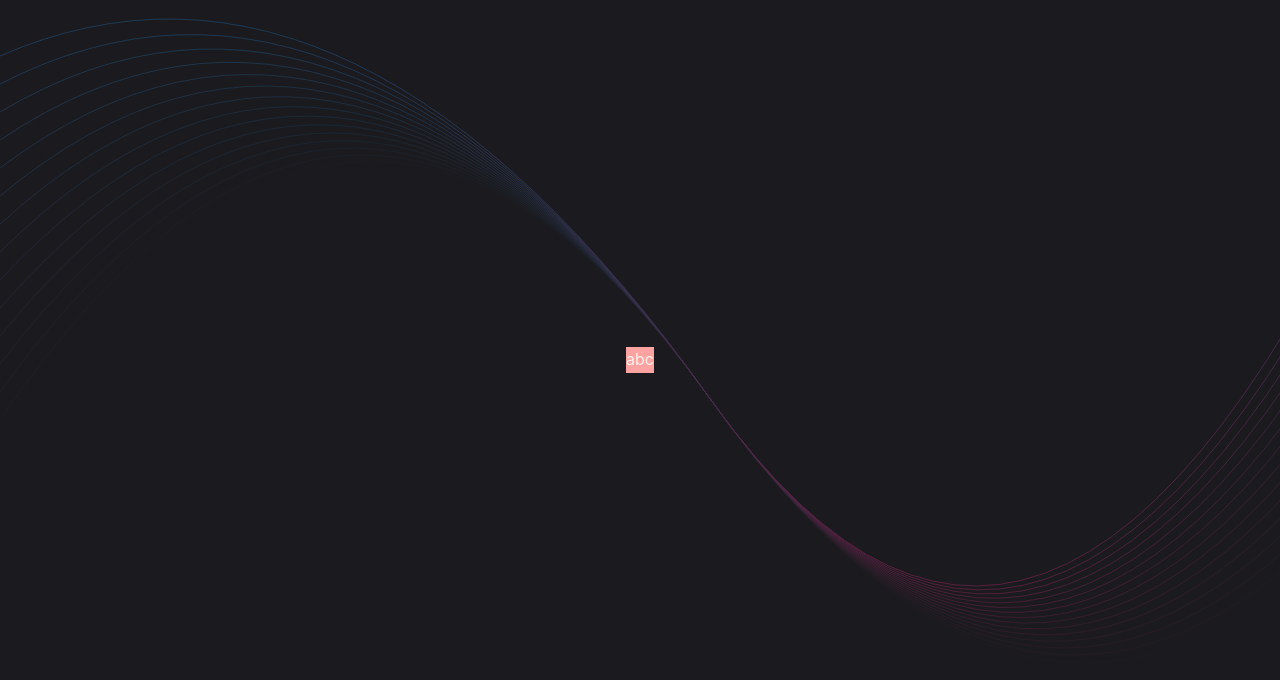
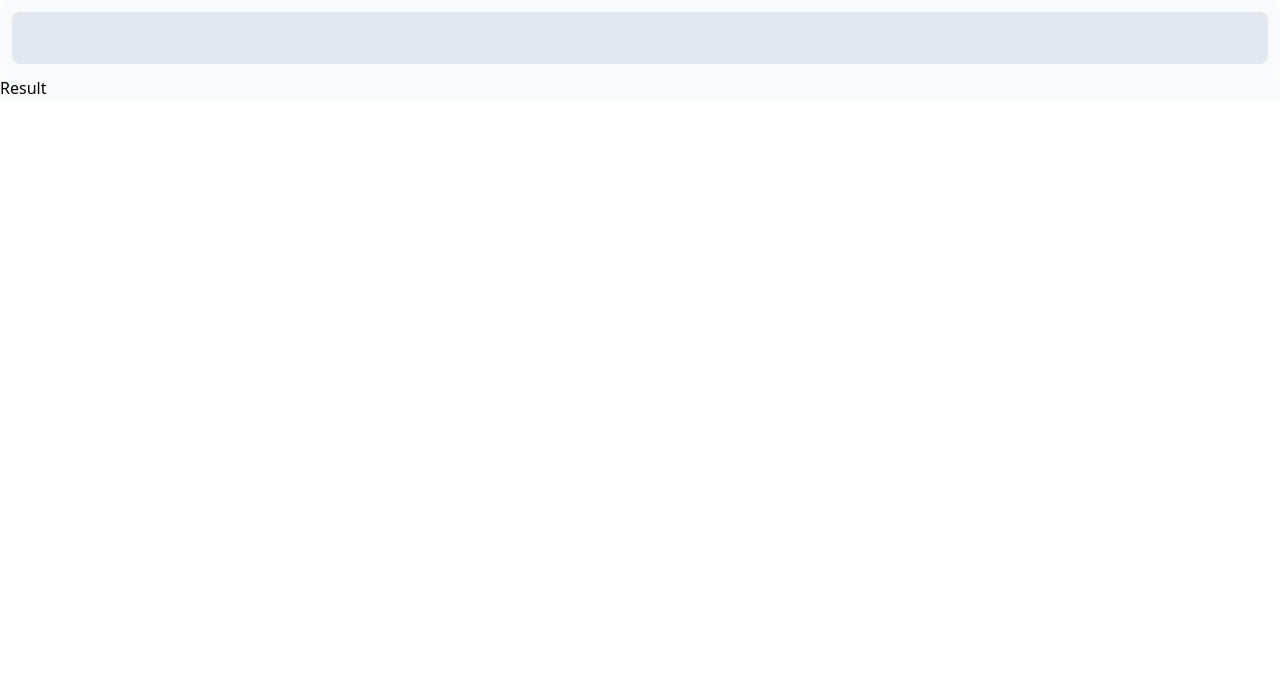
Before and after one commit to CalmXL/snip, a React (Vite) app: page / in a window 1280 px wide. Shown: the top 680 px of the page. Built offline with nearby package versions, Linux system fonts and the light colour scheme.

Commit message:
feat: Search 组件样式编写

```diff
--- a/eslint.config.mjs
+++ b/eslint.config.mjs
@@ -24,7 +24,8 @@ export default tseslint.config(
     },
     rules: {
       ...eslintPluginReactHooks.configs.recommended.rules,
-      ...eslintPluginReactRefresh.configs.vite.rules
+      ...eslintPluginReactRefresh.configs.vite.rules,
+      '@typescript-eslint/explicit-function-return-type': 'off'
     }
   },
   eslintConfigPrettier
--- a/package.json
+++ b/package.json
@@ -24,6 +24,7 @@
     "@electron-toolkit/preload": "^3.0.1",
     "@electron-toolkit/utils": "^4.0.0",
     "@tailwindcss/vite": "^4.1.4",
+    "electron": "34",
     "electron-updater": "^6.3.9",
     "tailwindcss": "^4.1.4"
   },
@@ -35,7 +36,6 @@
     "@types/react": "^19.1.1",
     "@types/react-dom": "^19.1.2",
     "@vitejs/plugin-react": "^4.3.4",
-    "electron": "^35.1.5",
     "electron-builder": "^25.1.8",
     "electron-vite": "^3.1.0",
     "eslint": "^9.24.0",
--- a/src/main/index.ts
+++ b/src/main/index.ts
@@ -6,15 +6,17 @@ import icon from '../../resources/icon.png?asset'
 function createWindow(): void {
   // Create the browser window.
 
-  const { width, height } = screen.getPrimaryDisplay().workAreaSize;
+  // const { width } = screen.getPrimaryDisplay().workAreaSize
 
   const mainWindow = new BrowserWindow({
-    width: 500,
-    height: 500,
-    x: width - 500,
-    y: 50,
+    width: 600,
+    height: 400,
+    x: 0,
+    y: 0,
     alwaysOnTop: true,
     show: false,
+    transparent: true, // 设置透明度
+    frame: false, // 关闭顶部菜单栏
     autoHideMenuBar: true,
     ...(process.platform === 'linux' ? { icon } : {}),
     webPreferences: {
--- a/src/renderer/src/App.tsx
+++ b/src/renderer/src/App.tsx
@@ -1,8 +1,10 @@
-function App(): React.JSX.Element {
-
+import Result from './components/Result'
+import Search from './components/Search'
+function App() {
   return (
     <>
-      <div className='bg-red-300'>abc</div>
+      <Search />
+      <Result />
     </>
   )
 }
--- a/src/renderer/src/assets/base.css
+++ /dev/null
@@ -1,67 +0,0 @@
-:root {
-  --ev-c-white: #ffffff;
-  --ev-c-white-soft: #f8f8f8;
-  --ev-c-white-mute: #f2f2f2;
-
-  --ev-c-black: #1b1b1f;
-  --ev-c-black-soft: #222222;
-  --ev-c-black-mute: #282828;
-
-  --ev-c-gray-1: #515c67;
-  --ev-c-gray-2: #414853;
-  --ev-c-gray-3: #32363f;
-
-  --ev-c-text-1: rgba(255, 255, 245, 0.86);
-  --ev-c-text-2: rgba(235, 235, 245, 0.6);
-  --ev-c-text-3: rgba(235, 235, 245, 0.38);
-
-  --ev-button-alt-border: transparent;
-  --ev-button-alt-text: var(--ev-c-text-1);
-  --ev-button-alt-bg: var(--ev-c-gray-3);
-  --ev-button-alt-hover-border: transparent;
-  --ev-button-alt-hover-text: var(--ev-c-text-1);
-  --ev-button-alt-hover-bg: var(--ev-c-gray-2);
-}
-
-:root {
-  --color-background: var(--ev-c-black);
-  --color-background-soft: var(--ev-c-black-soft);
-  --color-background-mute: var(--ev-c-black-mute);
-
-  --color-text: var(--ev-c-text-1);
-}
-
-*,
-*::before,
-*::after {
-  box-sizing: border-box;
-  margin: 0;
-  font-weight: normal;
-}
-
-ul {
-  list-style: none;
-}
-
-body {
-  min-height: 100vh;
-  color: var(--color-text);
-  background: var(--color-background);
-  line-height: 1.6;
-  font-family:
-    Inter,
-    -apple-system,
-    BlinkMacSystemFont,
-    'Segoe UI',
-    Roboto,
-    Oxygen,
-    Ubuntu,
-    Cantarell,
-    'Fira Sans',
-    'Droid Sans',
-    'Helvetica Neue',
-    sans-serif;
-  text-rendering: optimizeLegibility;
-  -webkit-font-smoothing: antialiased;
-  -moz-osx-font-smoothing: grayscale;
-}
--- /dev/null
+++ b/src/renderer/src/assets/global.scss
@@ -0,0 +1,17 @@
+body {
+  margin: 0;
+  padding: 0;
+  overflow: hidden;
+}
+
+.drag {
+  -webkit-app-region: drag;
+}
+
+.nodrag,
+input,
+select,
+textarea,
+option {
+  -webkit-app-region: no-drag;
+}
--- a/src/renderer/src/assets/main.css
+++ b/src/renderer/src/assets/main.css
@@ -1,172 +1,2 @@
-@import './base.css';
-@import "tailwindcss";
-
-body {
-  display: flex;
-  align-items: center;
-  justify-content: center;
-  overflow: hidden;
-  background-image: url('./wavy-lines.svg');
-  background-size: cover;
-  user-select: none;
-}
-
-code {
-  font-weight: 600;
-  padding: 3px 5px;
-  border-radius: 2px;
-  background-color: var(--color-background-mute);
-  font-family:
-    ui-monospace,
-    SFMono-Regular,
-    SF Mono,
-    Menlo,
-    Consolas,
-    Liberation Mono,
-    monospace;
-  font-size: 85%;
-}
-
-#root {
-  display: flex;
-  align-items: center;
-  justify-content: center;
-  flex-direction: column;
-  margin-bottom: 80px;
-}
-
-.logo {
-  margin-bottom: 20px;
-  -webkit-user-drag: none;
-  height: 128px;
-  width: 128px;
-  will-change: filter;
-  transition: filter 300ms;
-}
-
-.logo:hover {
-  filter: drop-shadow(0 0 1.2em #6988e6aa);
-}
-
-.creator {
-  font-size: 14px;
-  line-height: 16px;
-  color: var(--ev-c-text-2);
-  font-weight: 600;
-  margin-bottom: 10px;
-}
-
-.text {
-  font-size: 28px;
-  color: var(--ev-c-text-1);
-  font-weight: 700;
-  line-height: 32px;
-  text-align: center;
-  margin: 0 10px;
-  padding: 16px 0;
-}
-
-.tip {
-  font-size: 16px;
-  line-height: 24px;
-  color: var(--ev-c-text-2);
-  font-weight: 600;
-}
-
-.react {
-  background: -webkit-linear-gradient(315deg, #087ea4 55%, #7c93ee);
-  background-clip: text;
-  -webkit-background-clip: text;
-  -webkit-text-fill-color: transparent;
-  font-weight: 700;
-}
-
-.ts {
-  background: -webkit-linear-gradient(315deg, #3178c6 45%, #f0dc4e);
-  background-clip: text;
-  -webkit-background-clip: text;
-  -webkit-text-fill-color: transparent;
-  font-weight: 700;
-}
-
-.actions {
-  display: flex;
-  padding-top: 32px;
-  margin: -6px;
-  flex-wrap: wrap;
-  justify-content: flex-start;
-}
-
-.action {
-  flex-shrink: 0;
-  padding: 6px;
-}
-
-.action a {
-  cursor: pointer;
-  text-decoration: none;
-  display: inline-block;
-  border: 1px solid transparent;
-  text-align: center;
-  font-weight: 600;
-  white-space: nowrap;
-  border-radius: 20px;
-  padding: 0 20px;
-  line-height: 38px;
-  font-size: 14px;
-  border-color: var(--ev-button-alt-border);
-  color: var(--ev-button-alt-text);
-  background-color: var(--ev-button-alt-bg);
-}
-
-.action a:hover {
-  border-color: var(--ev-button-alt-hover-border);
-  color: var(--ev-button-alt-hover-text);
-  background-color: var(--ev-button-alt-hover-bg);
-}
-
-.versions {
-  position: absolute;
-  bottom: 30px;
-  margin: 0 auto;
-  padding: 15px 0;
-  font-family: 'Menlo', 'Lucida Console', monospace;
-  display: inline-flex;
-  overflow: hidden;
-  align-items: center;
-  border-radius: 22px;
-  background-color: #202127;
-  backdrop-filter: blur(24px);
-}
-
-.versions li {
-  display: block;
-  float: left;
-  border-right: 1px solid var(--ev-c-gray-1);
-  padding: 0 20px;
-  font-size: 14px;
-  line-height: 14px;
-  opacity: 0.8;
-  &:last-child {
-    border: none;
-  }
-}
-
-@media (max-width: 720px) {
-  .text {
-    font-size: 20px;
-  }
-}
-
-@media (max-width: 620px) {
-  .versions {
-    display: none;
-  }
-}
-
-@media (max-width: 350px) {
-  .tip,
-  .actions {
-    display: none;
-  }
-}
+@import './global.scss';
+@import 'tailwindcss';
--- /dev/null
+++ b/src/renderer/src/components/Result/index.tsx
@@ -0,0 +1,3 @@
+export default function Result() {
+  return <main className="bg-slate-50">Result </main>
+}
--- a/src/renderer/src/components/Search/index.tsx
+++ b/src/renderer/src/components/Search/index.tsx
@@ -1,5 +1,9 @@
 export default function Search() {
   return (
-    <div>index</div>
+    <div className="bg-slate-50 p-3 rounded-lg drag">
+      <section className="bg-slate-200 p-3 rounded-lg">
+        <input className="w-full outline-none text-xl text-slate-600" type="text" />
+      </section>
+    </div>
   )
 }
--- /dev/null
+++ b/src/renderer/src/data.ts
@@ -0,0 +1 @@
+const data = []
```
Also changed, not shown: 1 other file (tests, documents, lock files or other folders).
